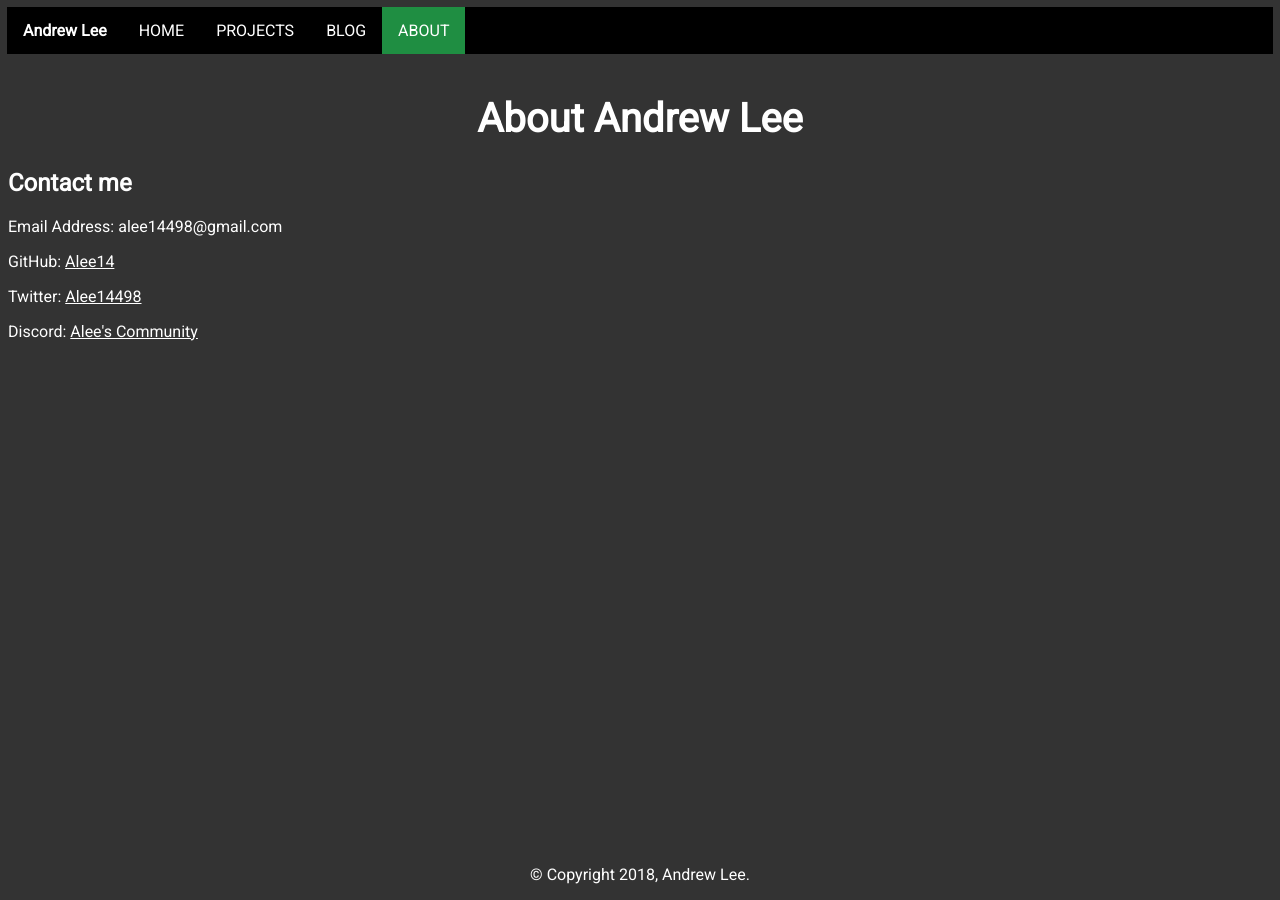
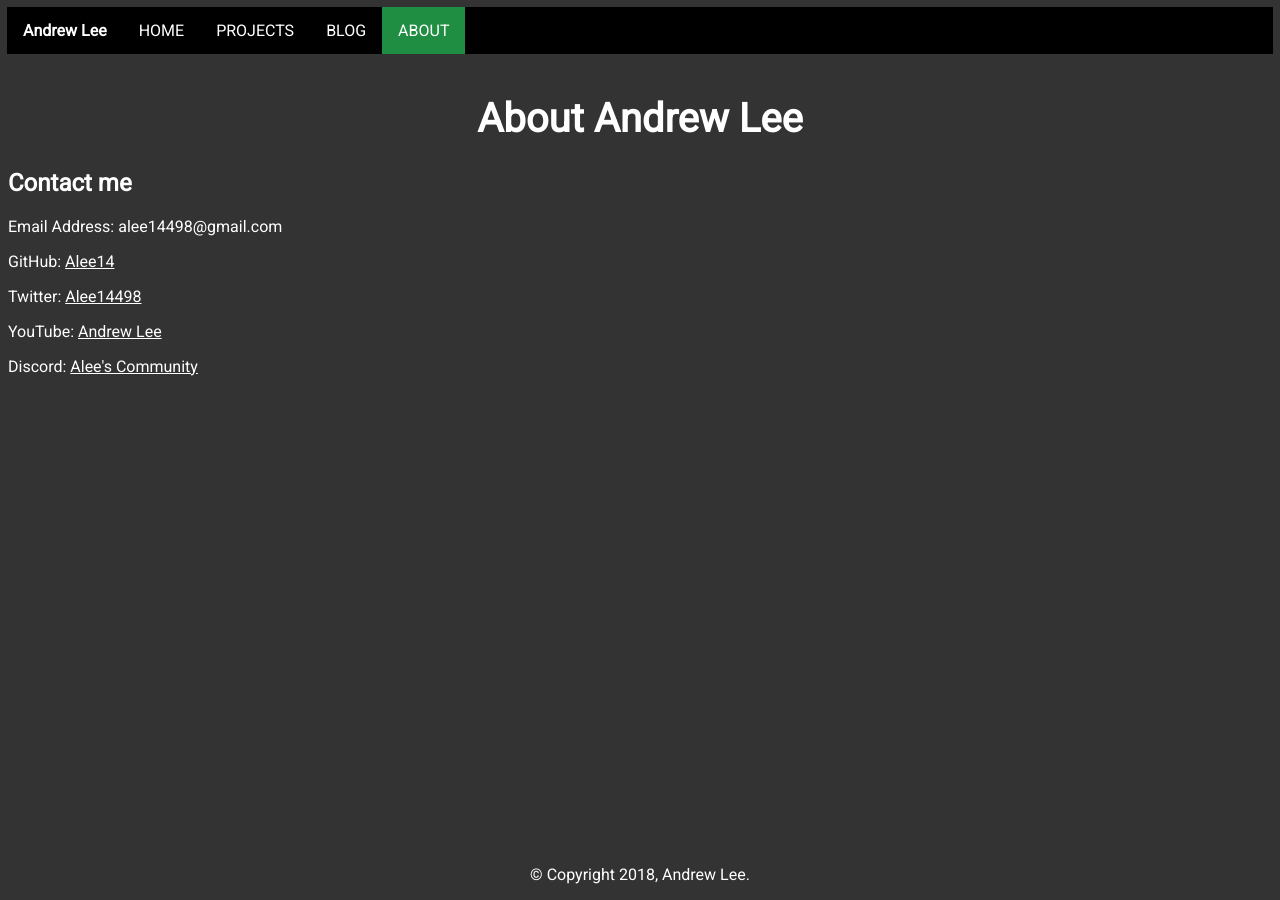
Before and after one commit to Alee14/personal-website, a Jekyll site: the page built from about.html, in a window 1280 px wide. Built offline with Jekyll 4.4.1, drawn with Linux system fonts in a browser that asks for light colours.

Commit message:
added youtube channel

```diff
--- a/about.html
+++ b/about.html
@@ -13,6 +13,7 @@
 <p>Email Address: {{ site.email }}</p>
 <p>GitHub: <a href="https://github.com/Alee14">Alee14</a></p>
 <p>Twitter: <a href="https://twitter.com/Alee14498">Alee14498</a></p>
+<p>YouTube: <a href="https://youtube.com/user/Andrew14Lee/">Andrew Lee</a></p>
 <p>Discord: <a href="https://discord.gg/EFhRDqG">Alee's Community</a></p>
   {% include footer.html %}
 </BODY>
```
